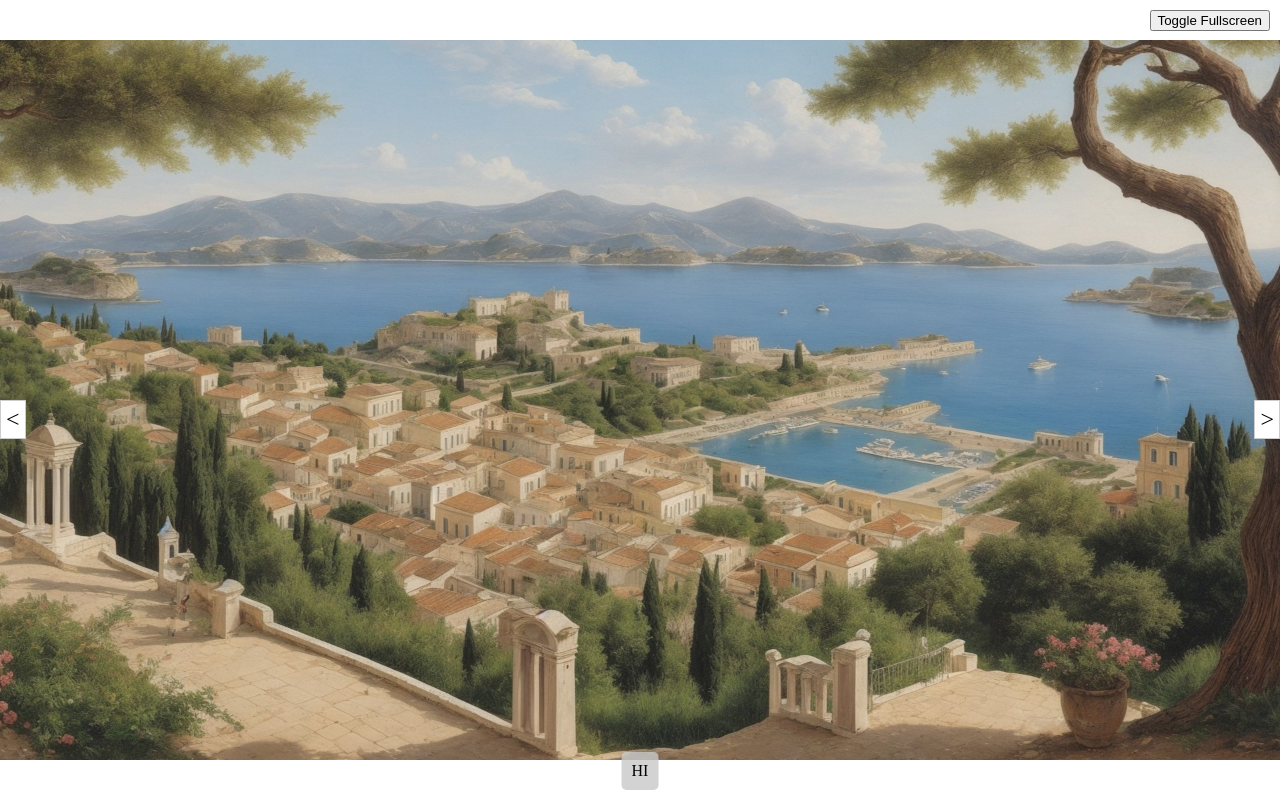
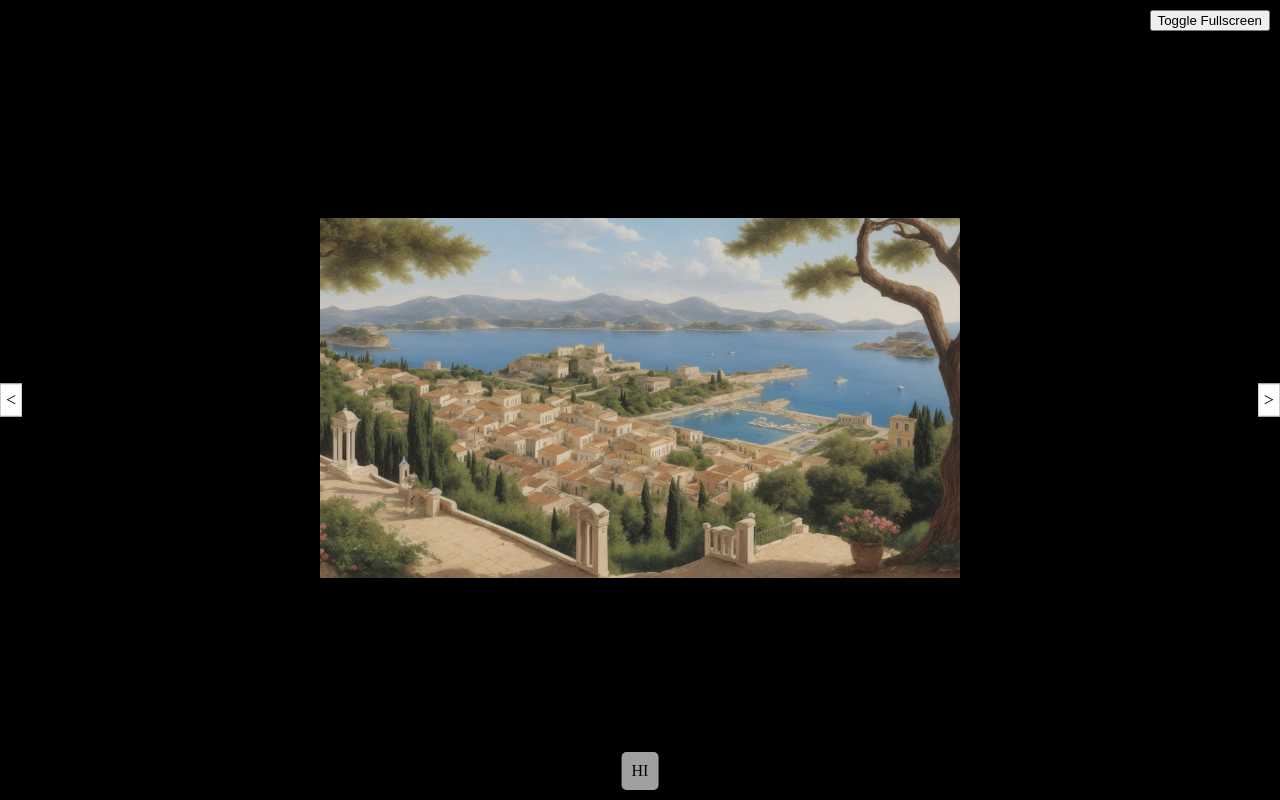
Before and after one commit to jim919/U, a plain HTML site: page index.html in a window 1280 px wide. Drawn offline with Linux system fonts and the light colour scheme.

Commit message:
Update index.html

```diff
--- a/index.html
+++ b/index.html
@@ -6,60 +6,61 @@
   <style>
     body {
       margin: 0;
-      overflow: hidden; /* Prevent scroll bars */
-    }
-
-    #container {
-      position: relative;
-      height: 100vh;
       overflow: hidden;
+      background: black;
     }
 
     #image-container {
+      text-align: center;
       position: absolute;
-      top: 0;
-      left: 0;
-      width: 100%;
-      height: 100%;
-      z-index: 0;
+      top: 50%;
+      left: 50%;
+      transform: translate(-50%, -50%);
     }
 
    #custom-container {
+  text-align: center;
+  max-width: 80%;
+  z-index: 1;
+  background: rgba(200, 200, 200, 0.8);
+  padding: 10px;
+  border-radius: 5px;
   position: absolute;
   bottom: 10px;
   left: 50%;
   transform: translateX(-50%);
-      text-align: center;
-      max-width: 80%;
-      z-index: 1;
+  white-space: nowrap; /* Prevent text from wrapping */
+  overflow: hidden; /* Hide text overflow on small screens */
 }
 
 #custom-text {
-      background: rgba(200, 200, 200, 0.8); /* Grey background color with some transparency */
-      padding: 10px;
-      border-radius: 5px;
+  margin: 0;
+  overflow: hidden; /* Hide text overflow on small screens */
+  text-overflow: ellipsis; /* Display ellipsis (...) for overflow text */
 }
 
     .arrow-container {
-      position: absolute;
-      top: 50%;
       width: 100%;
       display: flex;
       justify-content: space-between;
       z-index: 2;
+      position: absolute;
+      top: 50%;
+      transform: translateY(-50%);
     }
 
     .arrow {
-      font-size: 24px;
+      font-size: 18px;
       cursor: pointer;
       background: white;
       border: 1px solid #ccc;
       padding: 5px;
+      user-select: none;
     }
 
     #image-container img {
-      width: 100%;
-      height: 100%;
+      max-width: 100%;
+      max-height: 100%;
       object-fit: contain;
     }
   </style>
@@ -70,14 +71,15 @@
         'image1.jpg',
         'image2.jpg',
         'image3.jpg'
-        // Add more image filenames as needed
       ];
 
       const baseUrl = 'https://raw.githubusercontent.com/jim919/U/main/images/';
 
-      const container = document.getElementById('container');
       const imageContainer = document.getElementById('image-container');
+      const customContainer = document.getElementById('custom-container');
       const customText = document.getElementById('custom-text');
+      const leftArrow = document.getElementById('left-arrow');
+      const rightArrow = document.getElementById('right-arrow');
 
       const fullscreenButton = document.createElement('button');
       fullscreenButton.textContent = 'Toggle Fullscreen';
@@ -124,7 +126,6 @@
           case 2:
             customText.textContent = "Custom text for image 3";
             break;
-          // Add more cases as needed
           default:
             customText.textContent = "";
         }
@@ -138,23 +139,44 @@
         showImage(currentImageIndex - 1);
       }
 
-      document.getElementById('left-arrow').addEventListener('click', showPreviousImage);
-      document.getElementById('right-arrow').addEventListener('click', showNextImage);
+      leftArrow.addEventListener('click', showPreviousImage);
+      rightArrow.addEventListener('click', showNextImage);
+
+      // Touch events for mobile
+      let touchStartX = 0;
+      let touchEndX = 0;
+
+      imageContainer.addEventListener('touchstart', function (e) {
+        touchStartX = e.touches[0].clientX;
+      });
+
+      imageContainer.addEventListener('touchend', function (e) {
+        touchEndX = e.changedTouches[0].clientX;
+
+        if (touchEndX < touchStartX) {
+          showNextImage(); // Swipe left
+        } else if (touchEndX > touchStartX) {
+          showPreviousImage(); // Swipe right
+        }
+      });
+
+      // Orientation change event for adjusting image size
+      window.addEventListener('orientationchange', function () {
+        showImage(currentImageIndex);
+      });
 
       showImage(currentImageIndex);
     });
   </script>
 </head>
 <body>
-  <div id="container">
   <div id="image-container"></div>
   <div id="custom-container">
     <div id="custom-text"></div>
   </div>
 <div class="arrow-container">
-      <div id="left-arrow" class="arrow">&lt;</div>
-      <div id="right-arrow" class="arrow">&gt;</div>
-    </div>
+  <div id="left-arrow" class="arrow" onclick="showPreviousImage()">&lt;</div>
+  <div id="right-arrow" class="arrow" onclick="showNextImage()">&gt;</div>
 </div>
 </body>
 </html>
```
Lines whose indentation alone changed are shown as unchanged.
